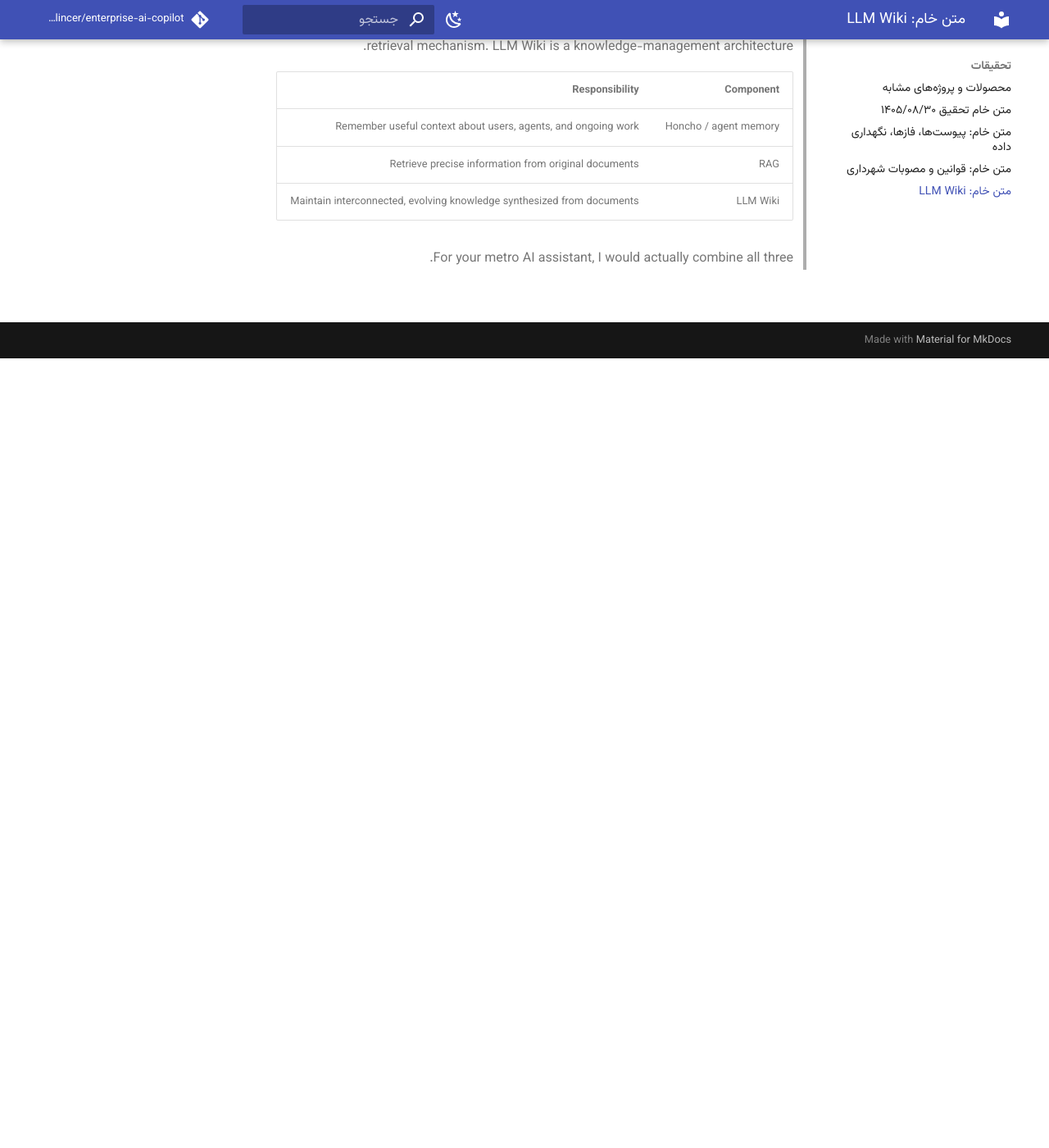
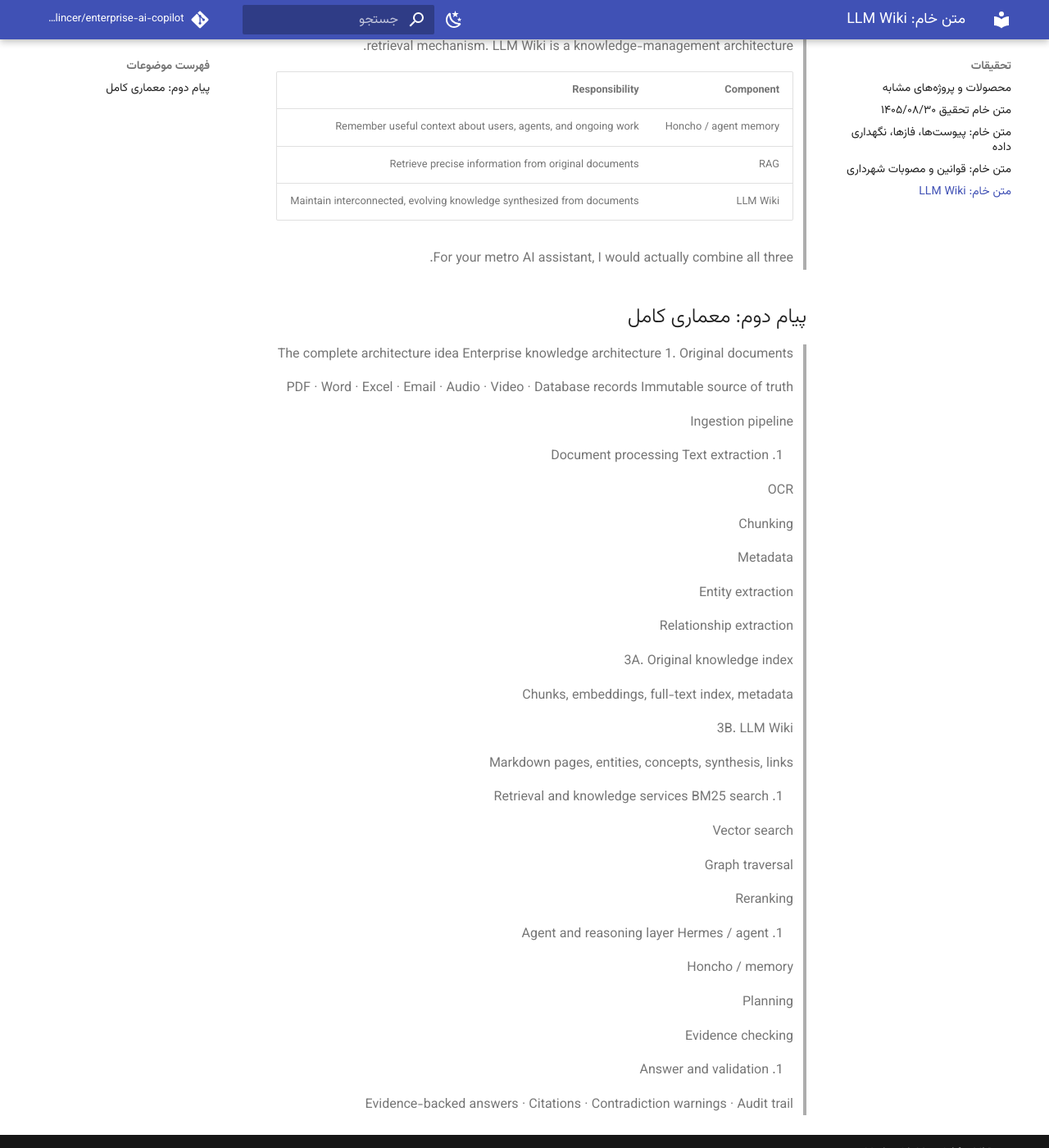
Before and after one commit to kodelincer/enterprise-ai-copilot, an MkDocs documentation site: the page built from docs/research/raw/2026-11-24-llm-wiki-architecture.md, in a window 1280 px wide and 1400 px high, scrolled down 963 px. Shown: the whole window at 82% size. Built offline with MkDocs 1.6.1 and Material for MkDocs 9.7.7, drawn with Linux system fonts in a browser that asks for light colours; comment, search, counter and statistics services are not loaded.

Commit message:
Add six-layer enterprise knowledge architecture mapped to components
Co-Authored-By: Claude Opus 5.5 <noreply@anthropic.com>
Claude-Session: https://claude.ai/code/session_01VmcpD3JxLUX3JUa45LRNti

```diff
--- a/docs/research/raw/2026-11-24-llm-wiki-architecture.md
+++ b/docs/research/raw/2026-11-24-llm-wiki-architecture.md
@@ -27,3 +27,57 @@
 > | LLM Wiki | Maintain interconnected, evolving knowledge synthesized from documents |
 >
 > For your metro AI assistant, I would actually combine all three.
+
+## پیام دوم: معماری کامل
+
+> The complete architecture idea
+> Enterprise knowledge architecture
+> 1. Original documents
+>
+> PDF · Word · Excel · Email · Audio · Video · Database records
+> Immutable source of truth
+>
+> Ingestion pipeline
+>
+> 2. Document processing
+> Text extraction
+>
+> OCR
+>
+> Chunking
+>
+> Metadata
+>
+> Entity extraction
+>
+> Relationship extraction
+>
+> 3A. Original knowledge index
+>
+> Chunks, embeddings, full-text index, metadata
+>
+> 3B. LLM Wiki
+>
+> Markdown pages, entities, concepts, synthesis, links
+>
+> 4. Retrieval and knowledge services
+> BM25 search
+>
+> Vector search
+>
+> Graph traversal
+>
+> Reranking
+>
+> 5. Agent and reasoning layer
+> Hermes / agent
+>
+> Honcho / memory
+>
+> Planning
+>
+> Evidence checking
+>
+> 6. Answer and validation
+>
+> Evidence-backed answers · Citations · Contradiction warnings · Audit trail
--- a/mkdocs.yml
+++ b/mkdocs.yml
@@ -65,6 +65,7 @@ nav:
       - فازبندی و سطح اختیار: requirements/phasing.md
   - معماری:
       - نمای کلی: architecture/overview.md
+      - معماری کامل دانش (شش لایه): architecture/knowledge-architecture.md
       - لایه‌های حافظه و دانش: architecture/memory.md
       - "دانش ترکیبی: LLM Wiki + RAG + حافظه": architecture/llm-wiki.md
       - گراف دانش سازمانی: architecture/knowledge-graph.md
```
Also changed, not shown: docs/architecture/knowledge-architecture.md (added, +69 -0 lines), docs/architecture/overview.md (+4 -0 lines), docs/changelog.md (+1 -0 lines), docs/index.md (+1 -0 lines).
